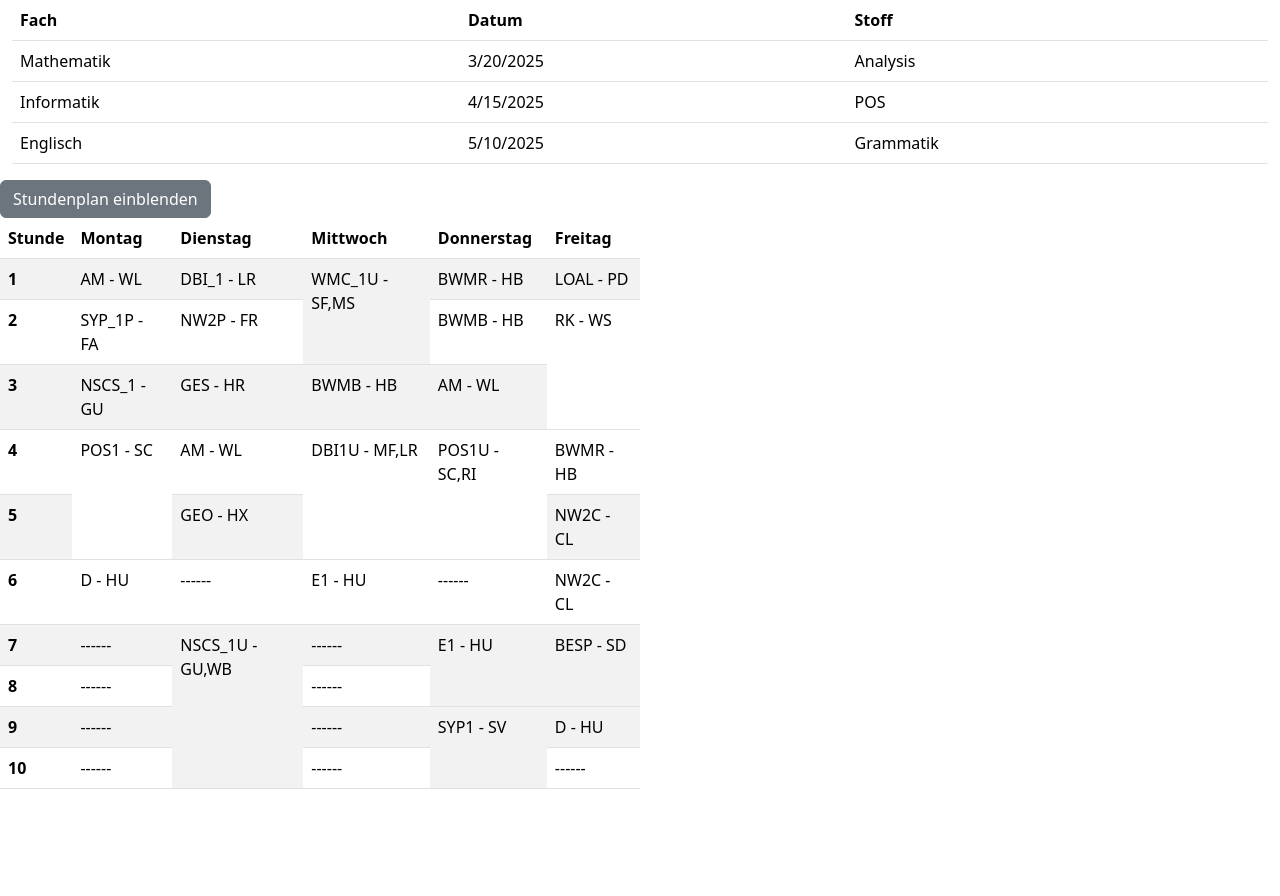
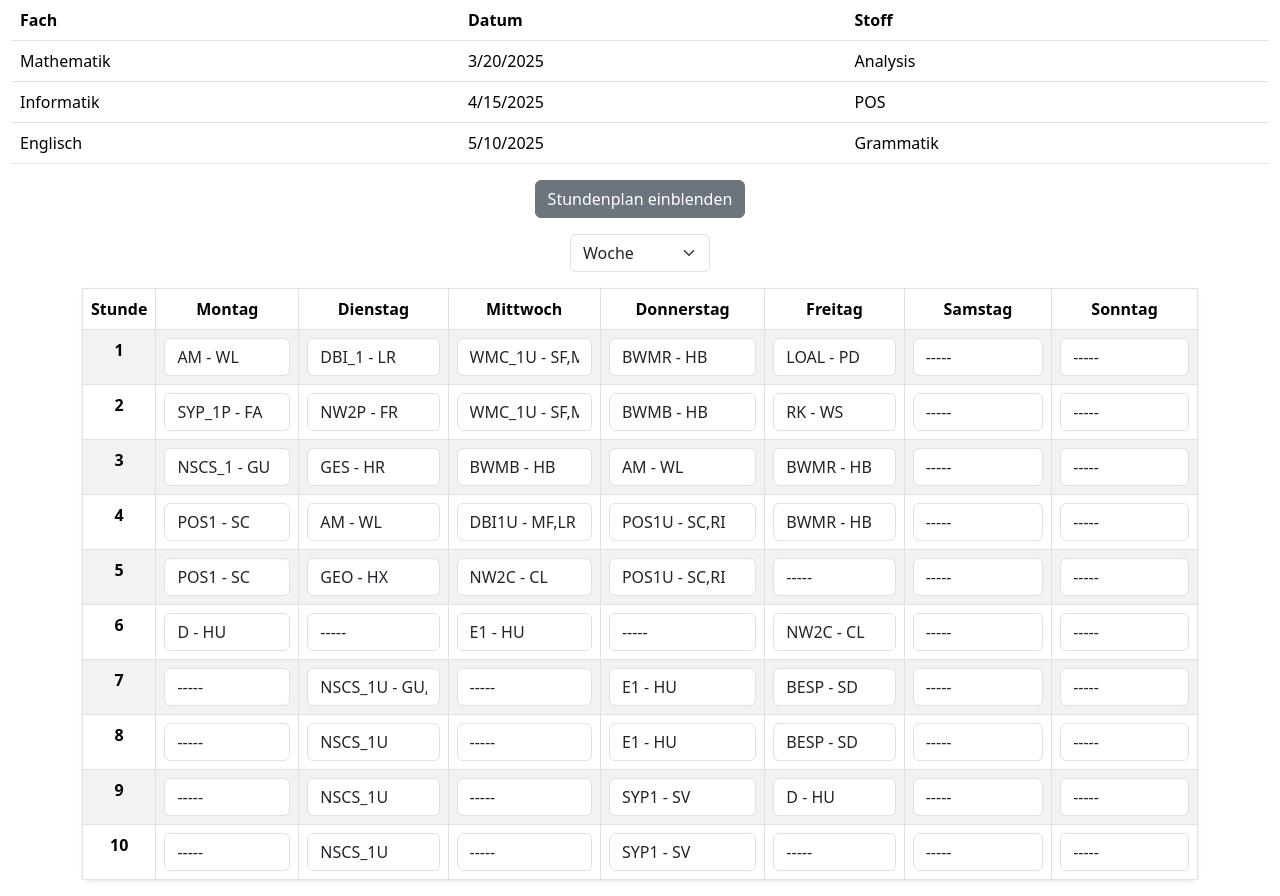
Before and after one commit to trenod22/klassen-organisations-app, a React (Vite) app: page / in a window 1280 px wide. Both pictures are taken after a click on the button "Stundenplan einblenden". Before the commit the page ends 805 px from the top, so only its background shows below. Built offline with nearby package versions, Linux system fonts and the light colour scheme.

Commit message:
Expanded Time Table

```diff
--- a/package.json
+++ b/package.json
@@ -11,6 +11,7 @@
   },
   "dependencies": {
     "bootstrap": "^5.3.3",
+    "framer-motion": "^12.5.0",
     "react": "^19.0.0",
     "react-bootstrap": "^2.10.9",
     "react-dom": "^19.0.0"
--- a/src/components/TimeTable.tsx
+++ b/src/components/TimeTable.tsx
@@ -1,105 +1,123 @@
-import { useState } from "react";
+import { useState, useEffect } from "react";
+import { motion, AnimatePresence } from "framer-motion";
+import 'bootstrap/dist/css/bootstrap.min.css';
+
+const days = ["Woche", "Montag", "Dienstag", "Mittwoch", "Donnerstag", "Freitag", "Samstag", "Sonntag"];
 
 const TimeTable: React.FC = () => {
     const [toggled, setToggled] = useState<boolean>(false);
+    const [schedule, setSchedule] = useState<string[][]>([]);
+    const [selectedDay, setSelectedDay] = useState<string>("Woche"); // Changed to "Woche"
+
+    useEffect(() => {
+        const savedSchedule = localStorage.getItem("userSchedule");
+        if (savedSchedule) {
+            setSchedule(JSON.parse(savedSchedule));
+        } else {
+            setSchedule([ // default schedule
+                ["AM - WL", "DBI_1 - LR", "WMC_1U - SF,MS", "BWMR - HB", "LOAL - PD", "-----", "-----"],
+                ["SYP_1P - FA", "NW2P - FR", "WMC_1U - SF,MS", "BWMB - HB", "RK - WS", "-----", "-----"],
+                ["NSCS_1 - GU", "GES - HR", "BWMB - HB", "AM - WL", "BWMR - HB", "-----", "-----"],
+                ["POS1 - SC", "AM - WL", "DBI1U - MF,LR", "POS1U - SC,RI", "BWMR - HB", "-----", "-----"],
+                ["POS1 - SC", "GEO - HX", "NW2C - CL", "POS1U - SC,RI", "-----", "-----", "-----"],
+                ["D - HU", "-----", "E1 - HU", "-----", "NW2C - CL", "-----", "-----"],
+                ["-----", "NSCS_1U - GU,WB", "-----", "E1 - HU", "BESP - SD", "-----", "-----"],
+                ["-----", "NSCS_1U", "-----", "E1 - HU", "BESP - SD", "-----", "-----"],
+                ["-----", "NSCS_1U", "-----", "SYP1 - SV", "D - HU", "-----", "-----"],
+                ["-----", "NSCS_1U", "-----", "SYP1 - SV", "-----", "-----", "-----"]
+            ]);
+        }
+    }, []);
+
+    const handleEdit = (rowIndex: number, colIndex: number, value: string) => {
+        const newSchedule = [...schedule];
+        newSchedule[rowIndex][colIndex] = value;
+        setSchedule(newSchedule);
+        localStorage.setItem("userSchedule", JSON.stringify(newSchedule));
+    };
 
     return (
-        <>
+        <div className="container text-center mt-3">
             <button
                 type="button"
-                className="btn btn-secondary"
+                className="btn btn-secondary mb-3"
                 onClick={() => setToggled(!toggled)}
             >
                 Stundenplan einblenden
             </button>
 
+            <AnimatePresence>
                 {toggled && (
-                <table className="table table-striped w-50">
-                    <thead>
+                    <motion.div
+                        className="w-100 d-flex flex-column align-items-center"
+                        initial={{ opacity: 0, scale: 0.8, y: -20 }}
+                        animate={{ opacity: 1, scale: 1, y: 0 }}
+                        exit={{ opacity: 0, scale: 0.8, y: -20 }}
+                        transition={{ duration: 0.6, ease: "easeInOut" }}
+                    >
+                        <select
+                            className="form-select w-auto mb-3"
+                            value={selectedDay}
+                            onChange={(e) => setSelectedDay(e.target.value)}
+                        >
+                            {days.map((day) => (
+                                <option key={day} value={day}>{day}</option>
+                            ))}
+                        </select>
+
+                        <motion.table
+                            className={`table table-striped table-bordered table-hover bg-light shadow-sm rounded ${selectedDay !== "Woche" ? 'w-25' : ''}`}
+                            initial={{ opacity: 0 }}
+                            animate={{ opacity: 1 }}
+                            exit={{ opacity: 0 }}
+                            transition={{ duration: 0.5 }}
+                        >
+                            <thead className="thead-dark">
                             <tr>
                                 <th scope="col">Stunde</th>
-                        <th scope="col">Montag</th>
-                        <th scope="col">Dienstag</th>
-                        <th scope="col">Mittwoch</th>
-                        <th scope="col">Donnerstag</th>
-                        <th scope="col">Freitag</th>
+                                {selectedDay === "Woche" ? (
+                                    days.slice(1).map((day, index) => (
+                                        <th scope="col" key={index}>{day}</th>
+                                    ))
+                                ) : (
+                                    <th scope="col">{selectedDay}</th>
+                                )}
                             </tr>
                             </thead>
                             <tbody>
-                    <tr>
-                        <th scope="row">1</th>
-                        <td>AM - WL</td>
-                        <td>DBI_1 - LR</td>
-                        <td rowSpan={2}>WMC_1U - SF,MS</td>
-                        <td>BWMR - HB</td>
-                        <td>LOAL - PD</td>
+                            {schedule.map((row, rowIndex) => (
+                                <tr key={rowIndex}>
+                                    <th scope="row">{rowIndex + 1}</th>
+                                    {selectedDay === "Woche" ? (
+                                        row.map((cell, colIndex) => (
+                                            <td key={colIndex}>
+                                                <input
+                                                    type="text"
+                                                    className="form-control"
+                                                    value={cell}
+                                                    onChange={(e) => handleEdit(rowIndex, colIndex, e.target.value)}
+                                                />
+                                            </td>
+                                        ))
+                                    ) : (
+                                        <td>
+                                            <input
+                                                type="text"
+                                                className="form-control"
+                                                value={row[days.indexOf(selectedDay) - 1]}
+                                                onChange={(e) => handleEdit(rowIndex, days.indexOf(selectedDay) - 1, e.target.value)}
+                                            />
+                                        </td>
+                                    )}
                                 </tr>
-                    <tr>
-                        <th scope="row">2</th>
-                        <td>SYP_1P - FA</td>
-                        <td>NW2P - FR</td>
-                        <td>BWMB - HB</td>
-                        <td rowSpan={2}>RK - WS</td>
-                    </tr>
-                    <tr>
-                        <th scope="row">3</th>
-                        <td>NSCS_1 - GU</td>
-                        <td>GES - HR</td>
-                        <td>BWMB - HB</td>
-                        <td>AM - WL</td>
-                    </tr>
-                    <tr>
-                        <th scope="row">4</th>
-                        <td rowSpan={2}>POS1 - SC</td>
-                        <td>AM - WL</td>
-                        <td rowSpan={2}>DBI1U - MF,LR</td>
-                        <td rowSpan={2}>POS1U - SC,RI</td>
-                        <td>BWMR - HB</td>
-                    </tr>
-                    <tr>
-                        <th scope="row">5</th>
-                        <td>GEO - HX</td>
-                        <td>NW2C - CL</td>
-                    </tr>
-                    <tr>
-                        <th scope="row">6</th>
-                        <td>D - HU</td>
-                        <td>------</td>
-                        <td>E1 - HU</td>
-                        <td>------</td>
-                        <td>NW2C - CL</td>
-                    </tr>
-                    <tr>
-                        <th scope="row">7</th>
-                        <td>------</td>
-                        <td rowSpan={4}>NSCS_1U - GU,WB</td>
-                        <td>------</td>
-                        <td rowSpan={2}>E1 - HU</td>
-                        <td rowSpan={2}>BESP - SD</td>
-                    </tr>
-                    <tr>
-                        <th scope="row">8</th>
-                        <td>------</td>
-                        <td>------</td>
-                    </tr>
-                    <tr>
-                        <th scope="row">9</th>
-                        <td>------</td>
-                        <td>------</td>
-                        <td rowSpan={2}>SYP1 - SV</td>
-                        <td>D - HU</td>
-                    </tr>
-                    <tr>
-                        <th scope="row">10</th>
-                        <td>------</td>
-                        <td>------</td>
-                        <td>------</td>
-                    </tr>
+                            ))}
                             </tbody>
-                </table>
+                        </motion.table>
+                    </motion.div>
                 )}
-        </>
+            </AnimatePresence>
+        </div>
     );
-}
+};
 
 export default TimeTable;
```
Lines whose indentation alone changed are shown as unchanged.
